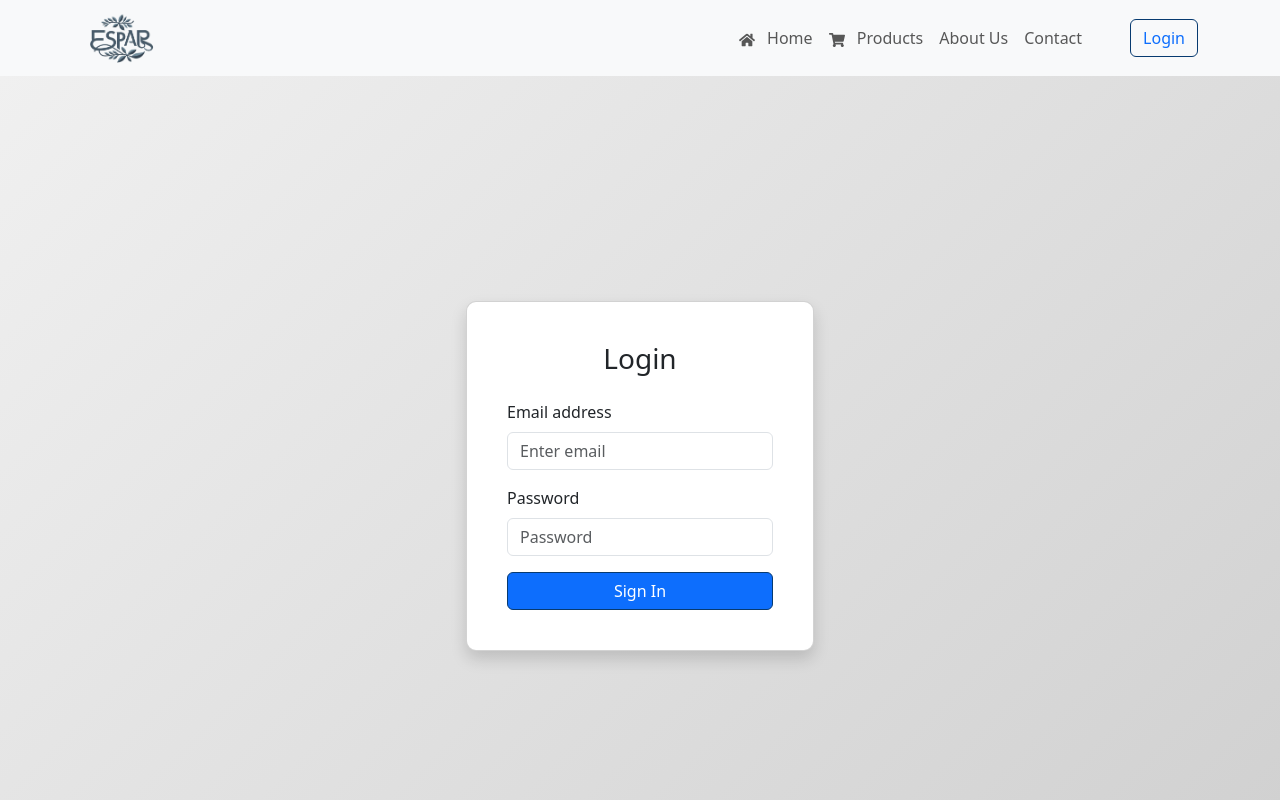
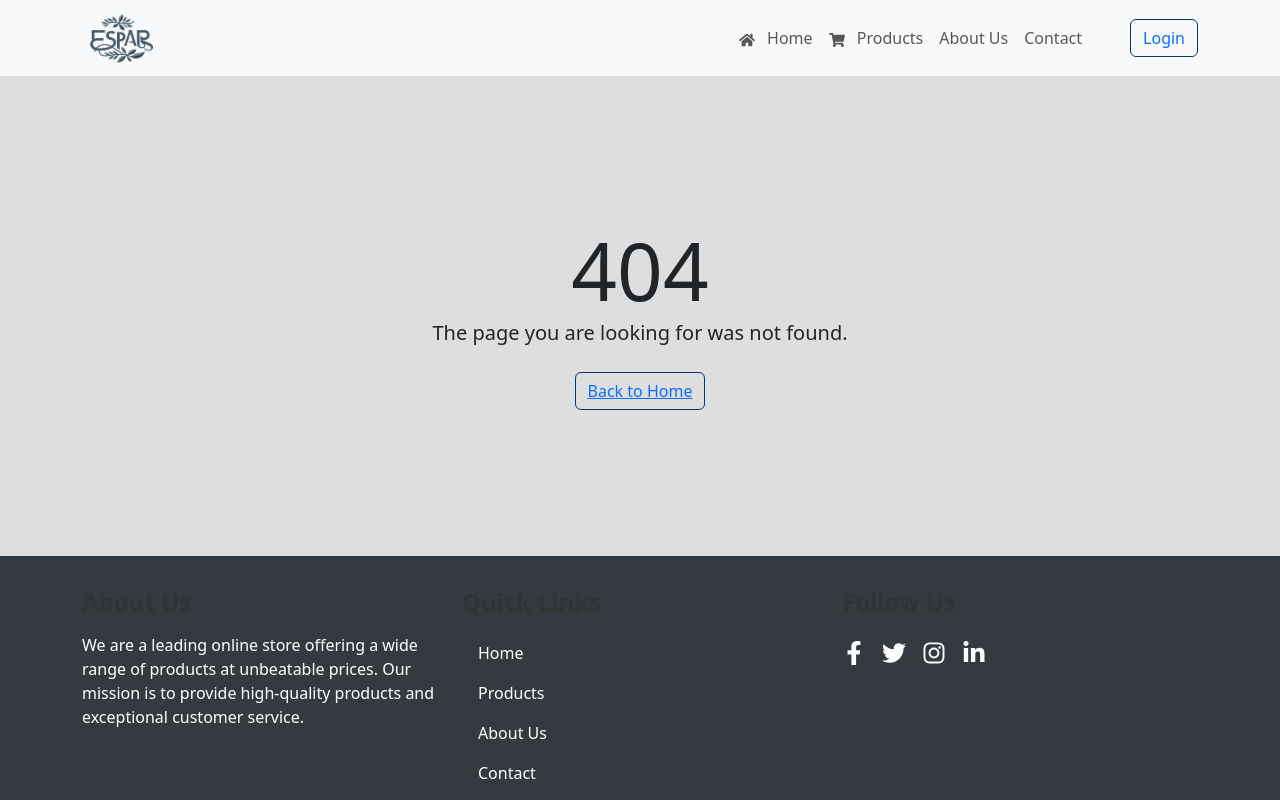
Before and after one commit to fasih7/store-frontend, a React (Create React App) app: page /login in a window 1280 px wide. Shown: the top 800 px of the page. Built offline with nearby package versions, Linux system fonts and the light colour scheme.

Commit message:
Added NotFound page + removed login page

```diff
--- a/src/App.tsx
+++ b/src/App.tsx
@@ -9,9 +9,10 @@ import Footer from "./components/Footer";
 // import ProductCard1 from "./components/temp/ProductCard1";
 // import ProductCard2 from "./components/temp/ProductCard2";
 import Home from "./pages/Home";
-import Login from "./pages/Login";
+// import Login from "./pages/Login";
 // import LoginModal from "./components/LoginModal";
 import SignUp from "./pages/Signup";
+import NotFound from "./pages/NotFound";
 
 //TODO: uninstall saas | @fortawesome/fontawesome-free
 
@@ -22,11 +23,8 @@ function App() {
       <BrowserRouter>
         <Routes>
           <Route path="/" element={<Home />} />
-          <Route path="/login" element={<Login />} />
           <Route path="/sign-up" element={<SignUp />} />
-          {/* <Route path="/" element={<HomePage />} /> */}
-          {/* <Route path="/login" element={<LoginPage />} /> */}
-          {/* <Route path="/products" element={<ProductsPage />} /> */}
+          <Route path="*" element={<NotFound />} />
         </Routes>
       </BrowserRouter>
       <Footer />
--- a/src/pages/Login.tsx
+++ b/src/pages/Login.tsx
@@ -1,74 +1,76 @@
-// src/pages/Login.tsx
-import React, { useState } from "react";
-import axios from "axios";
-import { useAuth } from "../context/AuthContext";
-import { Container, Form, Button, Card, Col, Row } from "react-bootstrap";
-import "../styles/Login.css";
-import authService from "../domain/services/auth.service";
+// // src/pages/Login.tsx
+// import React, { useState } from "react";
+// import axios from "axios";
+// import { useAuth } from "../context/AuthContext";
+// import { Container, Form, Button, Card, Col, Row } from "react-bootstrap";
+// import "../styles/Login.css";
+// import authService from "../domain/services/auth.service";
 
-const Login = () => {
-  const [email, setEmail] = useState("");
-  const [password, setPassword] = useState("");
-  const { login } = useAuth();
+// const Login = () => {
+//   const [email, setEmail] = useState("");
+//   const [password, setPassword] = useState("");
+//   const { login } = useAuth();
 
-  const handleSubmit = async (e: React.FormEvent) => {
-    e.preventDefault();
-    try {
-      const response = await authService.login(email, password);
-      const { access_token } = response;
-      login(access_token);
-    } catch (error) {
-      console.error(error);
-    }
-  };
+//   const handleSubmit = async (e: React.FormEvent) => {
+//     e.preventDefault();
+//     try {
+//       const response = await authService.login(email, password);
+//       const { access_token } = response;
+//       login(access_token);
+//     } catch (error) {
+//       console.error(error);
+//     }
+//   };
 
-  return (
-    <div className="login-bg">
-      {" "}
-      {/* Custom background */}
-      <Container
-        fluid="sm"
-        className="d-flex justify-content-center align-items-center min-vh-100"
-      >
-        <Row className="w-100 justify-content-center">
-          <Col xs={12} md={6} lg={4}>
-            <Card className="shadow p-4">
-              <Card.Body>
-                <h3 className="text-center mb-4">Login</h3>
-                <Form onSubmit={handleSubmit}>
-                  <Form.Group className="mb-3" controlId="formBasicEmail">
-                    <Form.Label>Email address</Form.Label>
-                    <Form.Control
-                      type="email"
-                      placeholder="Enter email"
-                      value={email}
-                      onChange={(e) => setEmail(e.target.value)}
-                      required
-                    />
-                  </Form.Group>
+//   return (
+//     <div className="login-bg">
+//       {" "}
+//       {/* Custom background */}
+//       <Container
+//         fluid="sm"
+//         className="d-flex justify-content-center align-items-center min-vh-100"
+//       >
+//         <Row className="w-100 justify-content-center">
+//           <Col xs={12} md={6} lg={4}>
+//             <Card className="shadow p-4">
+//               <Card.Body>
+//                 <h3 className="text-center mb-4">Login</h3>
+//                 <Form onSubmit={handleSubmit}>
+//                   <Form.Group className="mb-3" controlId="formBasicEmail">
+//                     <Form.Label>Email address</Form.Label>
+//                     <Form.Control
+//                       type="email"
+//                       placeholder="Enter email"
+//                       value={email}
+//                       onChange={(e) => setEmail(e.target.value)}
+//                       required
+//                     />
+//                   </Form.Group>
 
-                  <Form.Group className="mb-3" controlId="formBasicPassword">
-                    <Form.Label>Password</Form.Label>
-                    <Form.Control
-                      type="password"
-                      placeholder="Password"
-                      value={password}
-                      onChange={(e) => setPassword(e.target.value)}
-                      required
-                    />
-                  </Form.Group>
+//                   <Form.Group className="mb-3" controlId="formBasicPassword">
+//                     <Form.Label>Password</Form.Label>
+//                     <Form.Control
+//                       type="password"
+//                       placeholder="Password"
+//                       value={password}
+//                       onChange={(e) => setPassword(e.target.value)}
+//                       required
+//                     />
+//                   </Form.Group>
 
-                  <Button variant="primary" type="submit" className="w-100">
-                    Sign In
-                  </Button>
-                </Form>
-              </Card.Body>
-            </Card>
-          </Col>
-        </Row>
-      </Container>
-    </div>
-  );
-};
+//                   <Button variant="primary" type="submit" className="w-100">
+//                     Sign In
+//                   </Button>
+//                 </Form>
+//               </Card.Body>
+//             </Card>
+//           </Col>
+//         </Row>
+//       </Container>
+//     </div>
+//   );
+// };
 
-export default Login;
+// export default Login;
+
+export {};
--- /dev/null
+++ b/src/pages/NotFound.tsx
@@ -0,0 +1,31 @@
+import React from "react";
+
+const NotFound = () => {
+  const pageWrapStyle: React.CSSProperties = {
+    minHeight: "60vh",
+    background: "#dedede",
+  };
+
+  return (
+    <div
+      className="page-wrap d-flex flex-row align-items-center"
+      style={pageWrapStyle}
+    >
+      <div className="container">
+        <div className="row justify-content-center">
+          <div className="col-md-12 text-center">
+            <span className="display-1 d-block">404</span>
+            <div className="mb-4 lead">
+              The page you are looking for was not found.
+            </div>
+            <a href="https://www.totoprayogo.com/#" className="btn btn-link">
+              Back to Home
+            </a>
+          </div>
+        </div>
+      </div>
+    </div>
+  );
+};
+
+export default NotFound;
--- a/src/styles/Signup.css
+++ b/src/styles/Signup.css
@@ -24,6 +24,6 @@
   }
 
   .bg-glass {
-    background-color: hsla(0, 0%, 100%, 0.9) !important;
+    background-color: #ffffffe6 !important;
     backdrop-filter: saturate(200%) blur(25px);
   }
```
